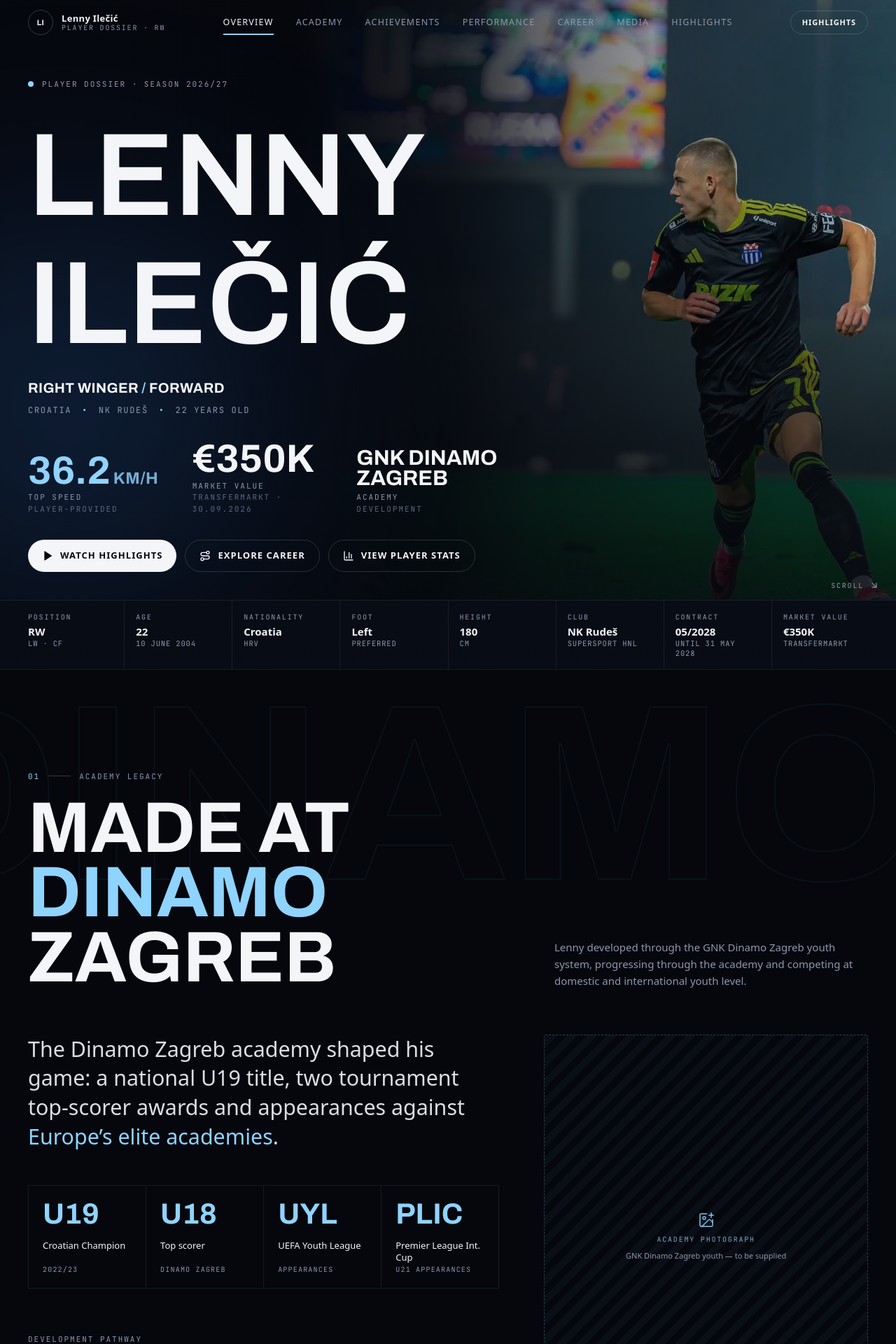
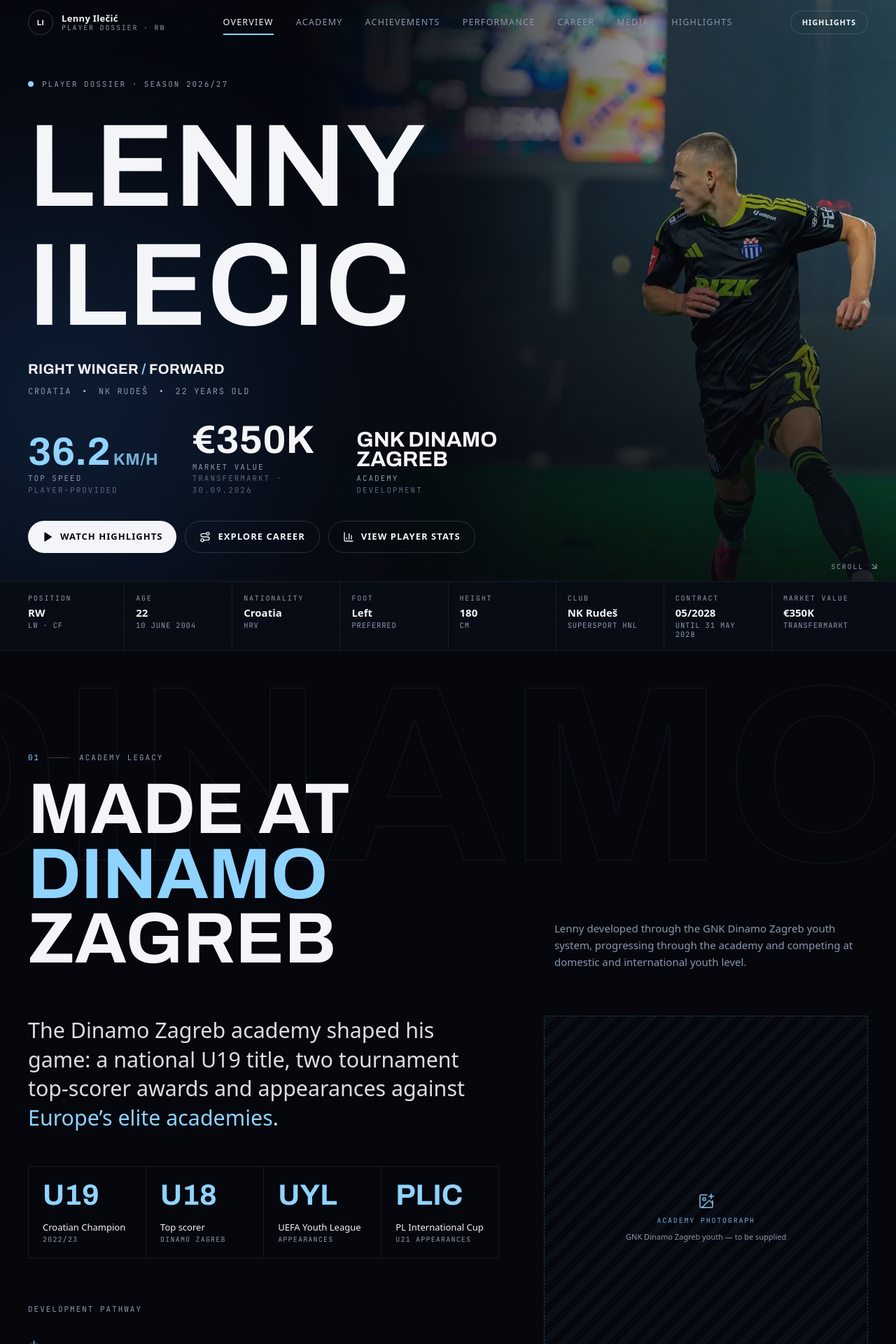
Before and after one commit to PLAYERFRAME/lenny-ilecic, a React (Vite) app: page / in a window 1280 px wide. Shown: the top 1920 px of the page at 70% size. Built offline with nearby package versions, Linux system fonts and the light colour scheme.

Commit message:
Display surname as ILECIC; single-line, aligned academy honours
Co-Authored-By: Claude Opus 5.5 <noreply@anthropic.com>
Claude-Session: https://claude.ai/code/session_019ujmDBvphHdemPwFXTZ8a7

```diff
--- a/src/components/Academy.tsx
+++ b/src/components/Academy.tsx
@@ -50,7 +50,7 @@ export default function Academy() {
                 {academy.honours.map((h) => (
                   <div key={h.value} className="group flex flex-col border-b border-r hairline p-5 transition-colors hover:bg-white/[0.03]">
                     <dt className="mt-4 text-[13px] font-medium leading-tight text-bone">
-                      <span className="block min-h-[2.5em]">{h.label}</span>
+                      <span className="block whitespace-nowrap">{h.label}</span>
                       <span className="mt-1 block font-mono text-[10px] uppercase tracking-[0.12em] text-mist">{h.sub}</span>
                     </dt>
                     <dd className="display order-first text-[2.6rem] leading-none text-ice transition-transform duration-500 group-hover:-translate-y-1">{h.value}</dd>
--- a/src/components/Footer.tsx
+++ b/src/components/Footer.tsx
@@ -7,9 +7,9 @@ export default function Footer() {
       <div className="shell">
         <div className="grid gap-12 md:grid-cols-12">
           <div className="md:col-span-6">
-            <p className="display flex flex-col gap-[0.12em] text-[clamp(3.2rem,10vw,7rem)] !font-semibold">
+            <p className="display flex flex-col gap-[0.04em] text-[clamp(3.2rem,10vw,7rem)] !font-semibold">
               <span>Lenny</span>
-              <span className="pt-[0.1em] text-ice">Ilečić</span>
+              <span className="text-ice">{profile.displayLastName}</span>
             </p>
             <p className="mt-5 font-mono text-[11px] uppercase tracking-[0.14em] text-mist">
               {profile.primaryPosition.name} · {profile.nationality} · {getAge()} · {profile.preferredFoot}-footed · {profile.currentClub}
--- a/src/components/Hero.tsx
+++ b/src/components/Hero.tsx
@@ -63,8 +63,9 @@ export default function Hero() {
         </motion.p>
 
         <h1 id="hero-title" className="display flex flex-col gap-[0.02em] text-[clamp(4.2rem,14vw,10.5rem)] !font-semibold text-bone">
-          {[profile.firstName, profile.lastName].map((word, i) => (
-            <span key={word} className="block overflow-hidden pb-[0.02em] pt-[0.13em] leading-[0.92]">
+          <span className="sr-only">{profile.fullName}</span>
+          {[profile.firstName, profile.displayLastName].map((word, i) => (
+            <span key={word} aria-hidden="true" className="block overflow-hidden pb-[0.02em] pt-[0.05em] leading-[0.92]">
               <motion.span
                 className="block"
                 initial={{ y: '105%' }}
--- a/src/data/player.ts
+++ b/src/data/player.ts
@@ -38,6 +38,8 @@ export const photos = {
 export const profile = {
   firstName: 'Lenny',
   lastName: 'Ilečić',
+  /** Surname as shown in the large display headline (no diacritics, by choice). */
+  displayLastName: 'Ilecic',
   fullName: 'Lenny Ilečić',
   nationality: 'Croatia',
   dateOfBirth: '2004-06-10',
@@ -106,7 +108,7 @@ export const academy = {
     { value: 'U19', label: 'Croatian Champion', sub: '2022/23' },
     { value: 'U18', label: 'Top scorer', sub: 'Dinamo Zagreb' },
     { value: 'UYL', label: 'UEFA Youth League', sub: 'Appearances' },
-    { value: 'PLIC', label: 'Premier League Int. Cup', sub: 'U21 appearances' },
+    { value: 'PLIC', label: 'PL International Cup', sub: 'U21 appearances' },
   ],
 };
 
```
